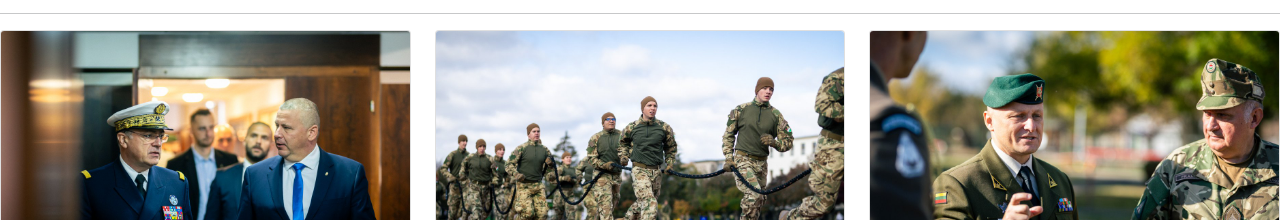
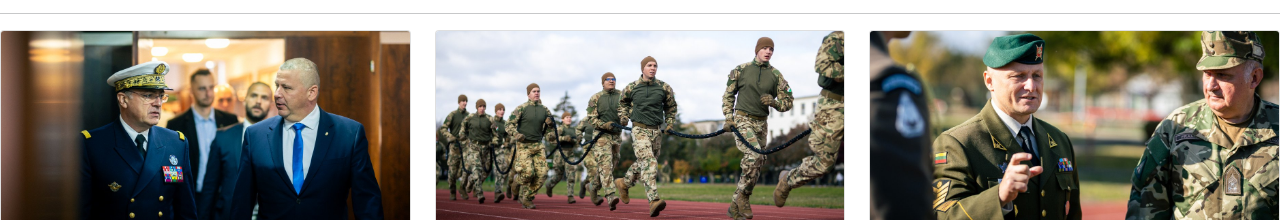
Before and after one commit to stasz-albert-umszki/publikussag, a plain HTML site: page index.html in a window 1280 px wide. Shown: the part 731-951 px from the top of the page. Drawn offline with nearby package versions, Linux system fonts and the light colour scheme.

Commit message:
Add styles for card image and padding

```diff
--- a/cssek/fo_style.css
+++ b/cssek/fo_style.css
@@ -89,3 +89,9 @@ body {
     color: white;
     padding: 5px;
 }
+
+.card-img-top {
+    width: 100%;
+    height: 15vw;
+    object-fit: cover;
+}
```
